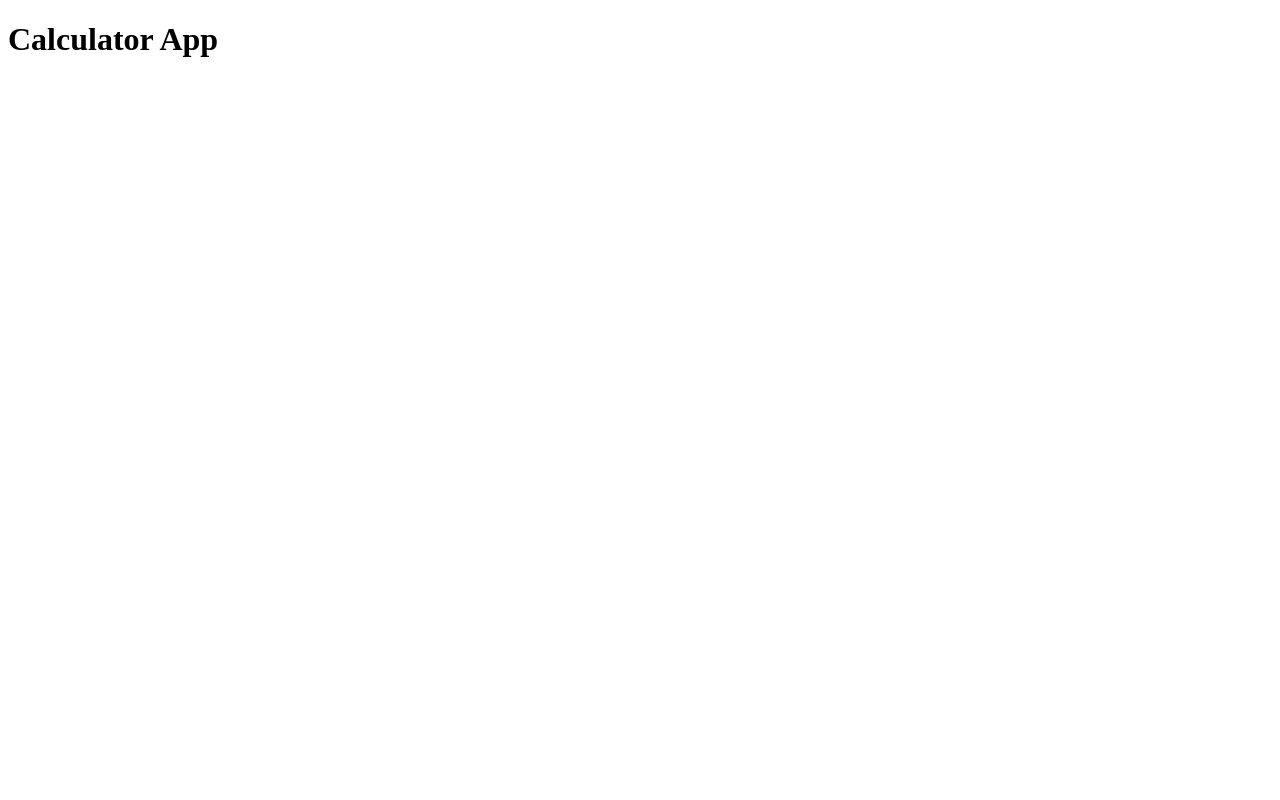
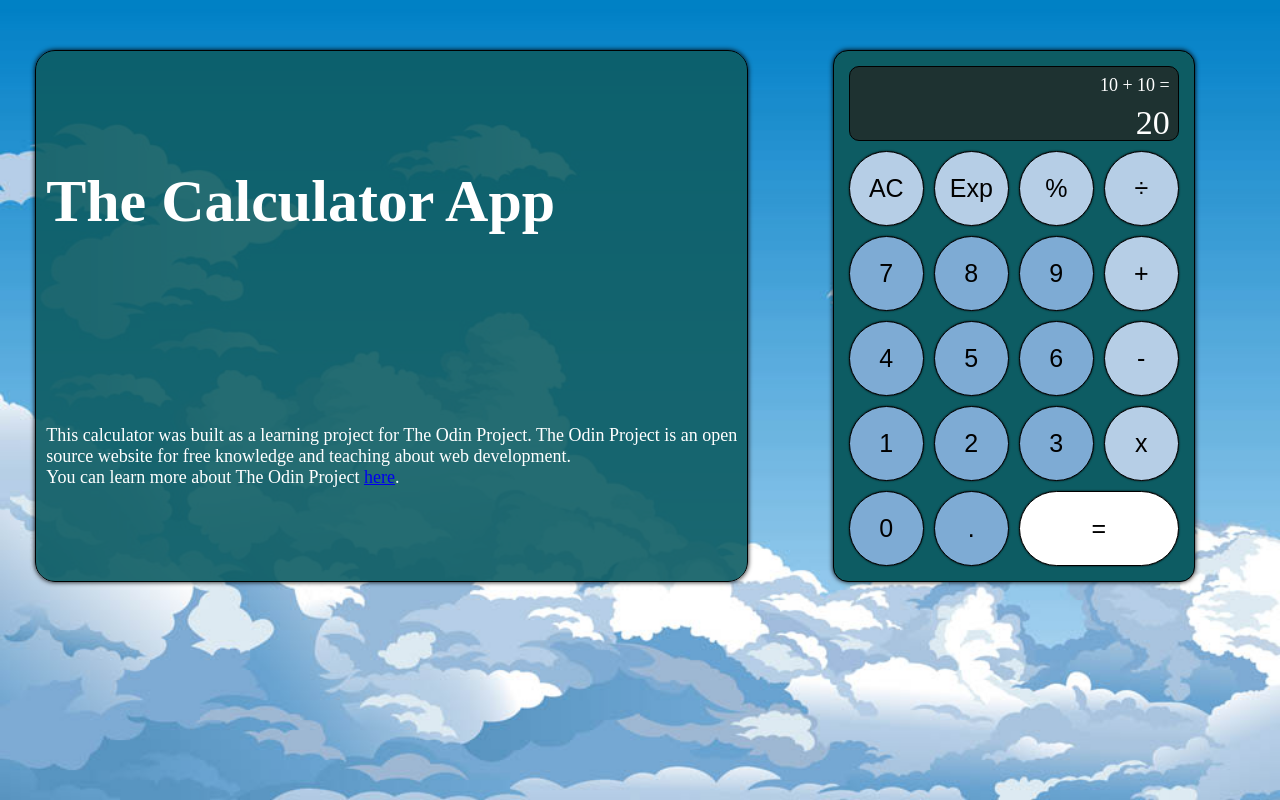
Before and after one commit to boydjc/OdinCalculator, a plain HTML site: page index.html in a window 1280 px wide. Drawn offline with Linux system fonts and the light colour scheme.

Commit message:
finished creating calculator - also finished css styling

```diff
--- a/index.html
+++ b/index.html
@@ -2,10 +2,54 @@
 <html>
 	<head>
 		<title>Calculator App</title>
+		<link rel="stylesheet" href="style.css">
 		<script src="calc.js"></script>
 		<meta charset="UTF-8">
 	</head>
 	<body>
-		<h1>Calculator App</h1>
+		<div id="discContainer">
+			<div id="discHeader">
+				<h1>The Calculator App</h1>
+			</div>
+			<div id="disc">
+				<p>
+					This calculator was built as a learning project for The Odin
+					Project. The Odin Project is an open <br>source website for free
+					knowledge and teaching about web development. <br>You can learn
+					more about The Odin Project <a href="https://www.theodinproject.com/">here</a>.
+				</p>
+			</div>
+		</div>
+		<div id="calcFlexContainer">
+			<div id="calcContainer">
+				<div id="calcDisplay">
+					<div id="exprDisplay">
+						10 + 10 =
+					</div>
+					<div id="resultDisplay">
+						20
+					</div>
+				</div>
+				<button type="button" id="clearButton" class="opButton">AC</button>
+				<button type="button" id="expButton" class="opButton">Exp</button>
+				<button type="button" id="modButton" class="opButton">%</button>
+				<button type="button" id="divButton" class="opButton">&#xF7;</button>
+				<button type="button" id="sevenButton" class="calButton">7</button>
+				<button type="button" id="eightButton" class="calButton">8</button>
+				<button type="button" id="nineButton" class="calButton">9</button>
+				<button type="button" id="plusButton" class="opButton">+</button>
+				<button type="button" id="fourButton" class="calButton">4</button>
+				<button type="button" id="fiveButton" class="calButton">5</button>
+				<button type="button" id="sixButton" class="calButton">6</button>
+				<button type="button" id="minButton" class="opButton">-</button>
+				<button type="button" id="oneButton" class="calButton">1</button>
+				<button type="button" id="twoButton" class="calButton">2</button>
+				<button type="button" id="threeButton" class="calButton">3</button>
+				<button type="button" id="mulButton" class="opButton">x</button>
+				<button type="button" id="zeroButton" class="calButton">0</button>
+				<button type="button" id="decButton" class="calButton">.</button>
+				<button type="button" id="equalButton">=</button>
+			</div>
+		</div>
 	</body>
 </html>
--- /dev/null
+++ b/style.css
@@ -0,0 +1,119 @@
+/*
+*	Color Palett
+e
+*   https://coolors.co/1e3231-0d5c63-7eabd4-b6cee6-649fcb
+*
+*  	 HEX   -         NAME        -    RGB
+*
+*	1E3231 - Outer Space Crayola - 30, 50, 49
+*	0D5C63 - Midnight Green Eagle Green - 13, 92, 99
+*	7EABD4 - Iceberg - 126, 171, 212
+*	B6CEE6 - Beau Blue - 182, 206, 230
+*	649FCB - Carolina Blue - 100, 159, 203
+*
+*/
+
+
+
+body {
+	margin-top: 50px;
+	padding-right: 50px;
+	display: flex;
+	flex-flow: row wrap;
+	justify-content: space-around;
+	gap: 30px;
+	align-content: center;
+	background-image: url('assets/images/sky.jpg');
+	background-size: cover;
+}
+
+#discContainer {
+	display: flex;
+	padding: 10px;
+	flex-direction: column;
+	justify-content: space-around;
+	align-content: center;
+	color: #FFFFFF;
+	border-radius: 20px;
+	border: 1px solid black;
+	background-color: rgba(13,92,99,0.9);
+	box-shadow: 0px 0px 5px #000000;
+}
+
+#discHeader {
+	font-size: 30px;
+}
+
+#disc {
+	font-size: 18px;
+}
+
+#calcContainer {
+	background-color: rgb(13, 92, 99);
+	padding: 15px;
+	border: 1px solid black;
+	border-radius: 15px;
+	display: grid;
+	grid-template-columns: 75px 75px 75px 75px;
+	grid-template-rows: 75px 75px 75px 75px 75px 75px;
+	gap: 10px;
+	box-shadow: 0px 0px 5px #000000;
+}
+
+#calcDisplay {
+	grid-column: 1 / 5;
+	border: 1px solid black;
+	border-radius: 10px;
+	display: flex;
+	flex-direction: column;
+	justify-content: space-between;
+	align-items: flex-end;
+	background-color: rgb(30, 50, 49);
+	color: #FFFFFF;
+}
+
+#exprDisplay {
+	padding: 8px;
+	font-size: 18px;
+}
+
+#resultDisplay {
+	padding-right: 8px;
+	font-size: 34px;
+}
+
+#calcContainer button {
+	box-shadow: 0px 0px 2px #000000;
+}
+
+#calcContainer button:hover {
+	background-color: rgb(107, 170, 117);
+}
+
+#equalButton {
+	grid-column: 3 / 5;
+}
+
+.calButton, .opButton {
+	font-size: 25px;
+	text-align: center;
+	border: 1px solid black;
+	border-radius: 40px;
+}
+
+.opButton {
+	background-color: rgb(182, 206, 230);
+}
+
+.calButton {
+	background-color: rgb(126, 171, 212);
+}
+
+#equalButton {
+	grid-column: 3 / 5;
+	font-size: 25px;
+	text-align: center;
+	border: 1px solid black;
+	border-radius: 100px;
+	background-color: rgb(255, 255, 255);
+}
```
Also changed, not shown: assets/images/sky.jpg (added).
